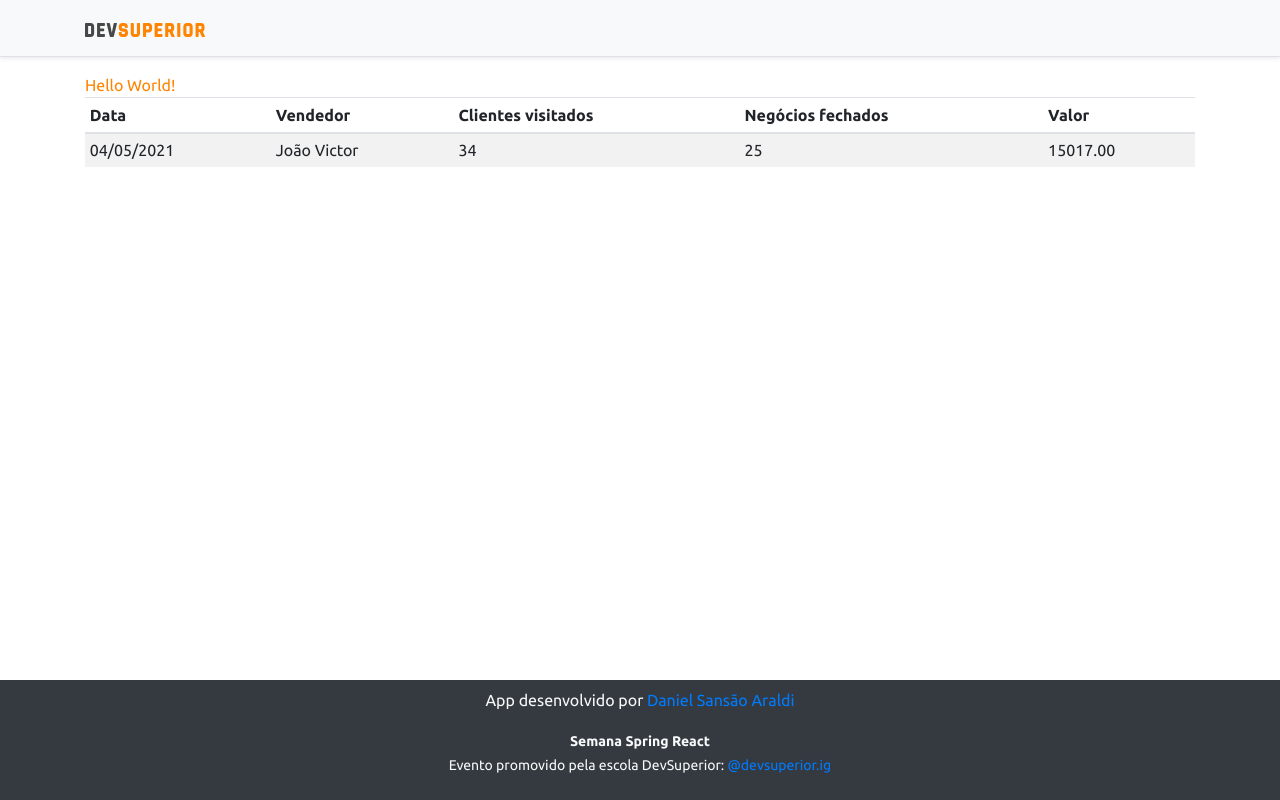
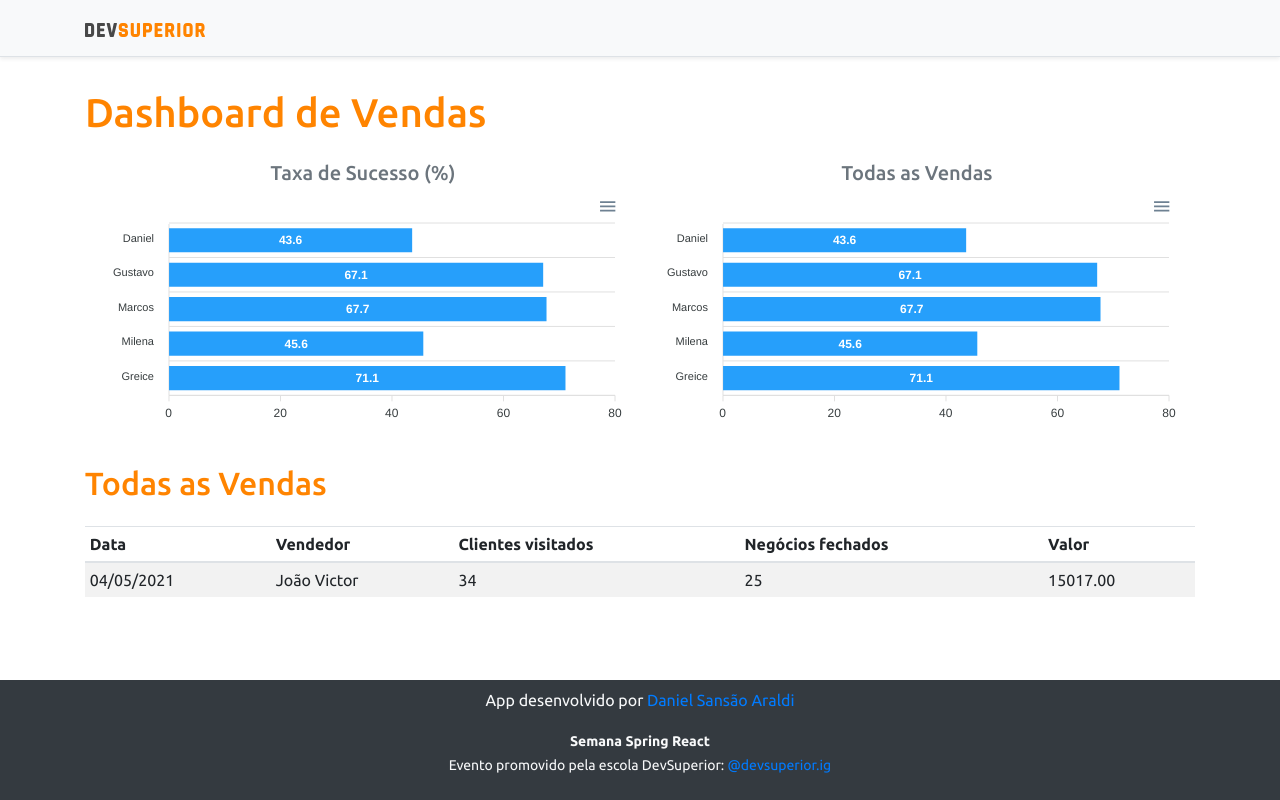
Before and after one commit to DanielAraldi/DS-Vendas, a React (Create React App) app in the folder frontend/: page / in a window 1280 px wide. Built offline with nearby package versions, Linux system fonts and the light colour scheme.

Commit message:
feat: create BarChart component

```diff
--- a/frontend/src/App.tsx
+++ b/frontend/src/App.tsx
@@ -1,3 +1,4 @@
+import BarChart from "components/BarChart";
 import DataTable from "components/DataTable";
 import Footer from "components/Footer";
 import NavBar from "components/NavBar";
@@ -7,7 +8,23 @@
     <>
       <NavBar />
       <div className="container">
-        <div className="text-primary">Hello World!</div>
+        <h1 className="text-primary py-3">Dashboard de Vendas</h1>
+
+        <div className="row px-3">
+          <div className="col-sm-6">
+            <h5 className="text-center text-secondary">Taxa de Sucesso (%)</h5>
+            <BarChart />
+          </div>
+          <div className="col-sm-6">
+            <h5 className="text-center text-secondary">Todas as Vendas</h5>
+            <BarChart />
+          </div>
+        </div>
+
+        <div className="py-3">
+          <h2 className="text-primary">Todas as Vendas</h2>
+        </div>
+
         <DataTable />
       </div>
       <Footer />
--- /dev/null
+++ b/frontend/src/components/BarChart/index.tsx
@@ -0,0 +1,34 @@
+import Chart from "react-apexcharts";
+
+function BarChart() {
+  const options = {
+    plotOptions: {
+      bar: {
+        horizontal: true,
+      },
+    },
+  };
+
+  const mockData = {
+    labels: {
+      categories: ["Daniel", "Gustavo", "Marcos", "Milena", "Greice"],
+    },
+    series: [
+      {
+        name: "% Sucesso",
+        data: [43.6, 67.1, 67.7, 45.6, 71.1],
+      },
+    ],
+  };
+
+  return (
+    <Chart
+      options={{ ...options, xaxis: mockData.labels }}
+      series={mockData.series}
+      type="bar"
+      height="240"
+    />
+  );
+}
+
+export default BarChart;
```
